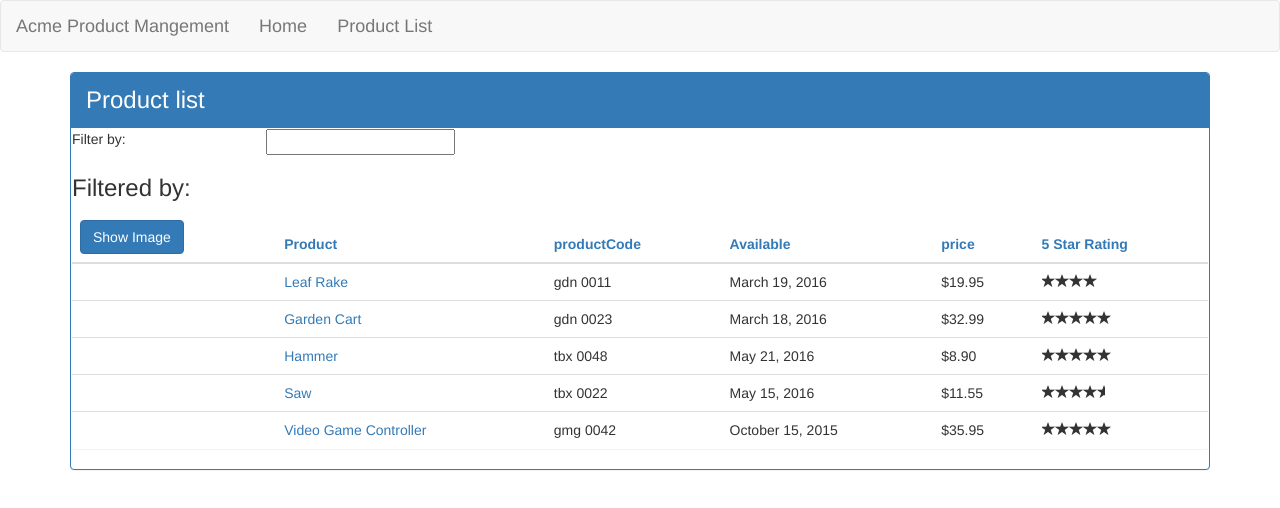
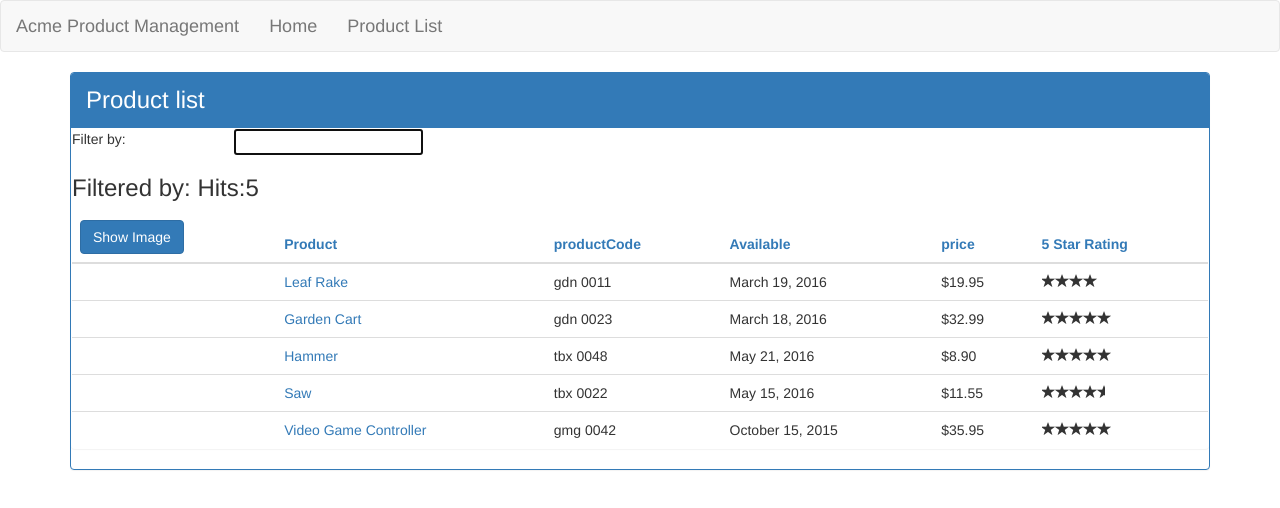
Before and after one commit to rekhamundada/angular-practice-DeborahKurata, an Angular app: page /products in a window 1280 px wide. Shown: the top 508 px of the page. Built offline with nearby package versions, Linux system fonts and the light colour scheme.

Commit message:
few changes made

```diff
--- a/src/app/app.component.html
+++ b/src/app/app.component.html
@@ -9,7 +9,9 @@
       </ul>
     </div>
   </nav>
+
+  <div class='container'>
+    <router-outlet></router-outlet>
+  </div>
+
 </div>
-<div class='container'>
-    <router-outlet></router-outlet>
-</div>
--- a/src/app/app.component.ts
+++ b/src/app/app.component.ts
@@ -6,5 +6,5 @@ import { Component } from '@angular/core';
   styleUrls: ['./app.component.css']
 })
 export class AppComponent {
-  pageTitle = 'Acme Product Mangement';
+  pageTitle: string = 'Acme Product Management';
 }
--- a/src/app/app.module.ts
+++ b/src/app/app.module.ts
@@ -1,7 +1,7 @@
 import { BrowserModule } from '@angular/platform-browser';
 import { NgModule } from '@angular/core';
 import { HttpClientModule } from '@angular/common/http';
-import { RouterModule } from '@angular/router';
+import { RouterModule , Router} from '@angular/router';
 
 import { AppComponent } from './app.component';
 import { WelcomeComponent } from './home/welcome.component';
--- a/src/app/products/product-list.component.html
+++ b/src/app/products/product-list.component.html
@@ -3,18 +3,14 @@
   <div class='panel-heading'>
       {{pageTitle}}
   </div>
+
   <div class= 'panel body'>
+    <!-- FiterBy- Title -->
     <div class='row'>
-      <div class='col-md-2'>Filter by:</div>
-      <div class='col-md-4'>
-        <input type='text'
-          [(ngModel)]='listFilter'/>
-      </div>
-    </div>
-    <div class='row'>
-      <div class='col-md-6'>
-        <h3>Filtered by: {{listFilter}}</h3>
-      </div>
+      <pm-criteria #filterCriteria class='col-md-10'
+         [displayDetail]='includeDetail'
+         [hitCount]='filteredProducts?.length'>
+      </pm-criteria>
     </div>
 
     <div class='table-responsive'>
--- a/src/app/products/product-list.component.ts
+++ b/src/app/products/product-list.component.ts
@@ -1,8 +1,10 @@
-import { Component, OnInit } from '@angular/core';
+import { Subscription } from 'rxjs/Subscription';
+import { Component, OnInit, ViewChild, ElementRef } from '@angular/core';
 
 import { IProduct } from './product';
 import { ProductService } from './product.service';
 import { StarComponent } from '../shared/star.component';
+import { NgModel } from '@angular/forms';
 
 @Component({
   // selector: 'pm-products',
@@ -17,28 +19,27 @@ export class ProductListComponent implements OnInit {
   showImage: boolean= false;
   errorMessage: string;
 
- _listFilter: string;
-  get listFilter(): string {
-    return this._listFilter;
-  }
-  set listFilter(value: string){
-    this._listFilter = value;
-    this.filteredProducts = this.listFilter ? this.performFilter(this.listFilter) : this.products;
-  }
-
   filteredProducts: IProduct[];
   products: IProduct[] = [];
+
+  includeDetail: boolean = true;
 
 constructor(
   private productService: ProductService,
   ) {
-  //this.listFilter = 'cart';
 }
-
-performFilter(filterBy: string): IProduct[] {
-  filterBy = filterBy.toLocaleLowerCase();
-    return this.products.filter((product: IProduct) =>
-      product.productName.toLocaleLowerCase().indexOf(filterBy) !== -1 );
+// performFilter(filterBy: string): IProduct[] {
+//   filterBy = filterBy.toLocaleLowerCase();
+//     return this.products.filter((product: IProduct) =>
+//       product.productName.toLocaleLowerCase().indexOf(filterBy) !== -1 );
+// }
+performFilter(filterBy?: string): void {
+  if (filterBy) {
+      this.filteredProducts = this.products.filter((product: IProduct) =>
+          product.productName.toLocaleLowerCase().indexOf(filterBy.toLocaleLowerCase()) !== -1);
+  } else {
+      this.filteredProducts = this.products;
+  }
 }
  toggleImage(): void {
   this.showImage = !this.showImage;
@@ -50,12 +51,17 @@ performFilter(filterBy: string): IProduct[] {
       products => {
         this.products = products;
         this.filteredProducts = this.products;
+        // this.performFilter()
       },
       error => this.errorMessage = <any>error
     );
-
-
  }
+//  ngAfterViewInit() {
+//   this.filterInput.valueChanges
+//     .subscribe(
+//       () => this.performFilter(this.listFilter)
+//     );
+//  }
  onRatingClicked(message: string): void {
    this.pageTitle = 'Product List: ' + message;
  }
--- a/src/app/products/product.service.ts
+++ b/src/app/products/product.service.ts
@@ -11,9 +11,7 @@ import { IProduct } from './product';
 @Injectable()
 export class ProductService  {
 private productUrl  = './api/products/products.json';
-  constructor(private http: HttpClient) {
-
-  }
+  constructor(private http: HttpClient) {}
 
   getProducts(): Observable<IProduct[]> {
     return this.http.get<IProduct[]>(this.productUrl)
--- /dev/null
+++ b/src/app/shared/criteria/criteria.component.html
@@ -0,0 +1,14 @@
+<div class='row'>
+    <div class='col-md-2'>Filter by:</div>
+    <div class='col-md-4'>
+      <input type='text' #filterElement
+        [(ngModel)]='listFilter'/>
+    </div>
+  </div>
+  <div class='row' *ngIf='displayDetail'>
+    <div class='col-md-10'>
+      <h3>Filtered by: {{listFilter}}
+         {{hitMessage}}
+      </h3>
+    </div>
+  </div>
--- /dev/null
+++ b/src/app/shared/criteria/criteria.component.ts
@@ -0,0 +1,48 @@
+import { Component, OnInit, ViewChild, ElementRef, AfterViewInit, Input, OnChanges, SimpleChanges } from '@angular/core';
+
+@Component({
+  selector: 'pm-criteria',
+  templateUrl: './criteria.component.html',
+  styleUrls: ['./criteria.component.css']
+})
+export class CriteriaComponent implements OnInit, AfterViewInit, OnChanges {
+
+  @Input() hitCount: number;
+  @Input() displayDetail: boolean;
+
+  hitMessage: string;
+  listFilter: string;
+  @ViewChild('filterElement') filterElementRef: ElementRef;
+
+  constructor() { }
+
+  ngOnInit() {
+  }
+  ngAfterViewInit() {
+    if (this.filterElementRef.nativeElement) {
+      this.filterElementRef.nativeElement.focus();
+    }
+  }
+  ngOnChanges(changes: SimpleChanges): void {
+    if (changes['hitCount'] && !changes['hitCount'].currentValue) {
+      this.hitMessage = 'No matches found';
+    } else {
+      this.hitMessage = 'Hits:' + this.hitCount;
+    }
+  }
+
+  }
+
+//   // backing variable to retain the value
+//  private _listFilter: string;
+
+//   get listFilter(): string {
+//     return this._listFilter;
+//     // returns the value of backing varaible
+//   }
+//   set listFilter(value: string){
+//     // sets the backing variable using the passed in value
+//     // notifies the component when the user changes the value
+//     this._listFilter = value;
+//     this.filteredProducts = this.listFilter ? this.performFilter(this.listFilter) : this.products;
+//   }
```
Also changed, not shown: src/app/shared/shared.module.ts (+6 -2 lines), src/app/shared/criteria/criteria.component.css (added).
